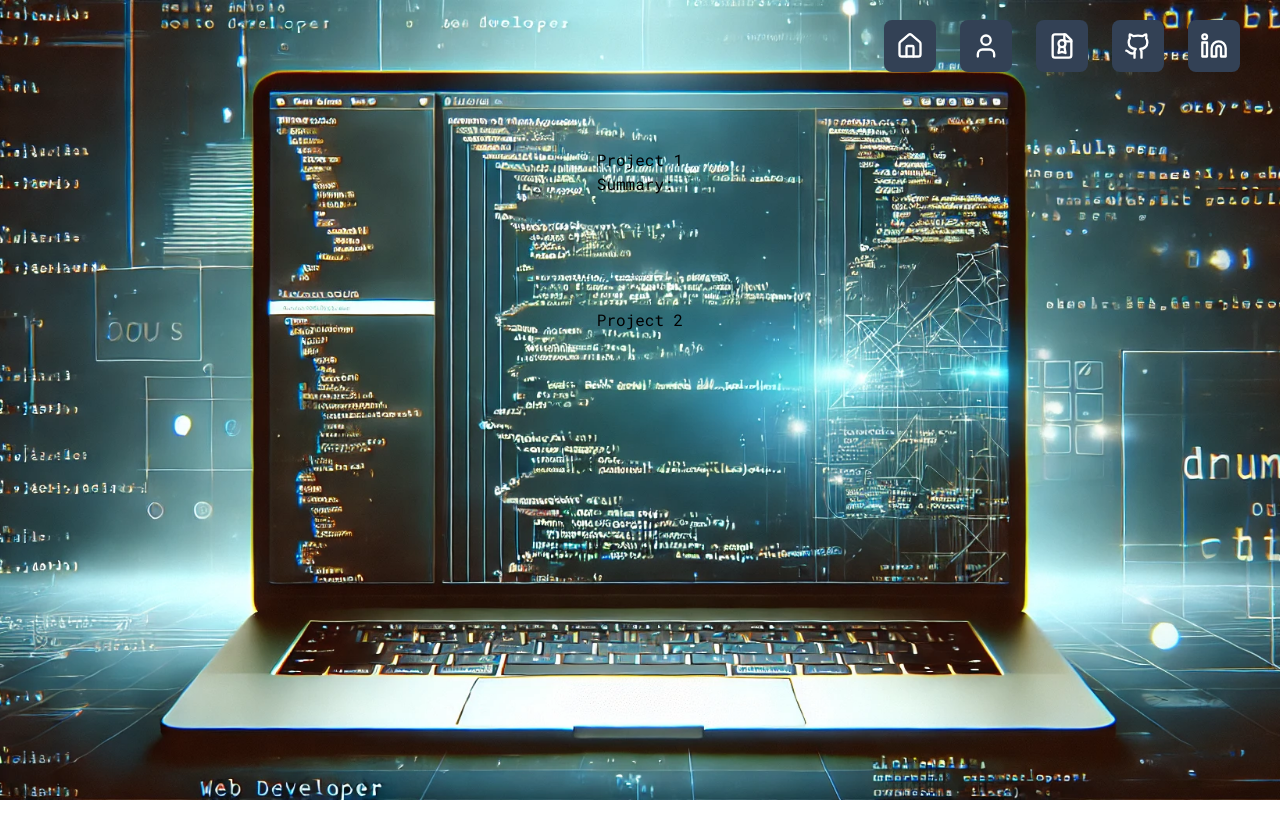
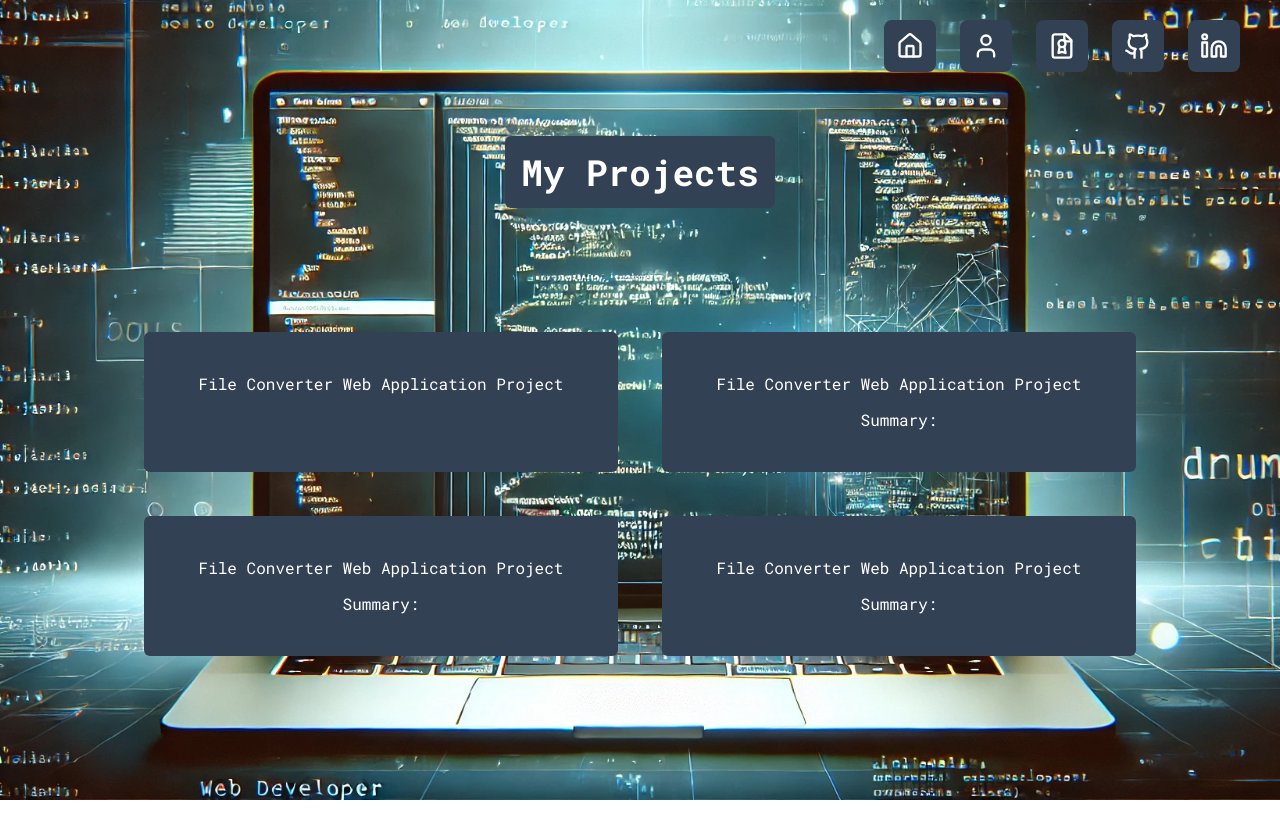
Before and after one commit to ej84/rjweb, a Next.js app: page /projects in a window 1280 px wide. Shown: the top 838 px of the page. Before the commit the page ends 800 px from the top, so only its background shows below. Built offline with nearby package versions, Linux system fonts and the light colour scheme.

Commit message:
Updating Projects page

```diff
--- a/src/app/about/page.jsx
+++ b/src/app/about/page.jsx
@@ -21,25 +21,6 @@ const page = () => {
             About Me
           </h1>
         </div>
-        {/*<div className="p-5 text-center md:text-start">
-          <div className="float-left w-1/2 relative lg:left-32 xl:left-44">
-            <h2 className="text-base lg:text-lg text-white p-4 bg-slate-700 rounded-md fade-in_2">
-              I am a full stack web developer and UI/UX designer with high
-              passion in coding and problem solving skill. I'm committed to
-              improving user experiences through thoughtful and efficient
-              design. I look forward to growing as more creative developer and
-              having new project challenges!
-            </h2>
-          </div>
-          <div className="float-right w-1/2 relative lg:pl-48">
-            <img
-              src="portfolio_picture.jpg"
-              alt="profile"
-              width="320"
-              height="320"
-            />
-          </div>
-        </div>*/}
         <div className="flex justify-center w-full text-center md:text-start">
           <div className="grid grid-cols-1 md:grid-cols-2 justify-center items-center text-center md:space-x-2">
             <div className="w-80">
@@ -48,6 +29,7 @@ const page = () => {
                 alt="profile"
                 width="320"
                 height="320"
+                className="rounded-md"
               />
             </div>
             <div className="max-w-80">
--- a/src/app/projects/page.jsx
+++ b/src/app/projects/page.jsx
@@ -13,15 +13,35 @@ const page = () => {
         className="-z-50 fixed top-0 left-0 w-full h-full object-cover"
       />
       <Nav />
-      <div className="">
-        <div className="grid grid-rows-3 justify-center">
-          <div className="p-14">
-            <a href="https://live.getgeneid.com/">Project 1</a>
-            <p>Summary: </p>
+      <main className="flex flex-col justify-center lg:p-8">
+        <div className="p-4 m-3 text-center mx-auto bg-slate-700 rounded-md">
+          <h1 className="text-2xl text-white md:text-4xl font-extrabold fade-in">
+            My Projects
+          </h1>
+        </div>
+        <div className="p-4 m-6 md:p-12 md:m-12">
+          <div className="grid grid-rows-3 md:grid-cols-2 justify-center text-white gap-3 text-center">
+            <div className="md:p-10 md:m-4 bg-slate-700 rounded-md space-y-3">
+              <a href="https://github.com/ej84/all-converter">
+                File Converter Web Application Project
+              </a>
+              <p> </p>
+            </div>
+            <div className="md:p-10 md:m-4 bg-slate-700 rounded-md space-y-3">
+              <a href="/">File Converter Web Application Project</a>
+              <p>Summary: </p>
+            </div>
+            <div className="md:p-10 md:m-4 bg-slate-700 rounded-md space-y-3">
+              <a href="/">File Converter Web Application Project</a>
+              <p>Summary: </p>
+            </div>
+            <div className="md:p-10 md:m-4 bg-slate-700 rounded-md space-y-3">
+              <a href="/">File Converter Web Application Project</a>
+              <p>Summary: </p>
+            </div>
           </div>
-          <div className="p-14">Project 2</div>
         </div>
-      </div>
+      </main>
     </>
   );
 };
```
